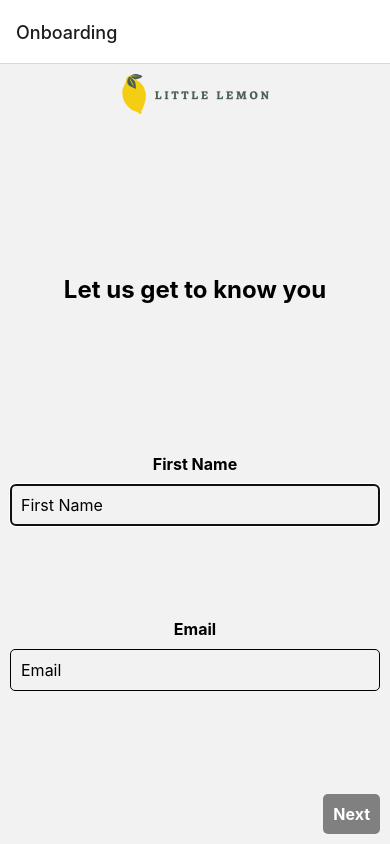
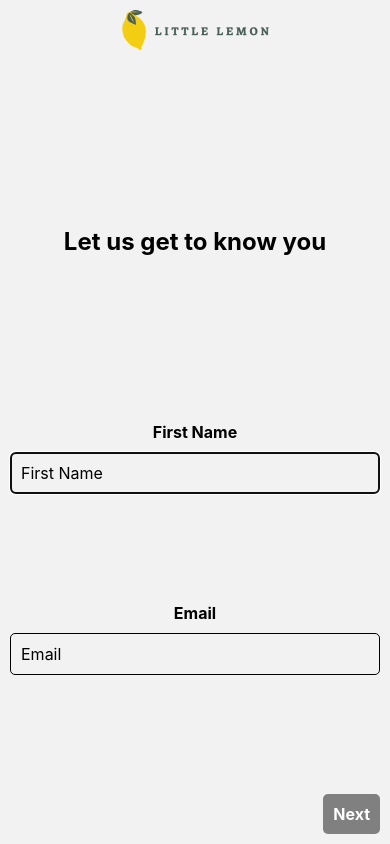
Before and after one commit to jakubburkiewicz/little-lemon, a React Native app: screen / in a window 390 px wide. Built offline with nearby package versions, Linux system fonts and the light colour scheme.

Commit message:
refactor: Update ScreenSwitcher to hide header in Stack.Navigator

```diff
--- a/ScreenSwitcher.js
+++ b/ScreenSwitcher.js
@@ -16,7 +16,11 @@ const ScreenSwitcher = () => {
     }
 
     return (
-        <Stack.Navigator>
+        <Stack.Navigator
+            screenOptions={ {
+                headerShown: false
+            } }
+        >
             {
                 isOnboardingCompleted
                 ? (
```
